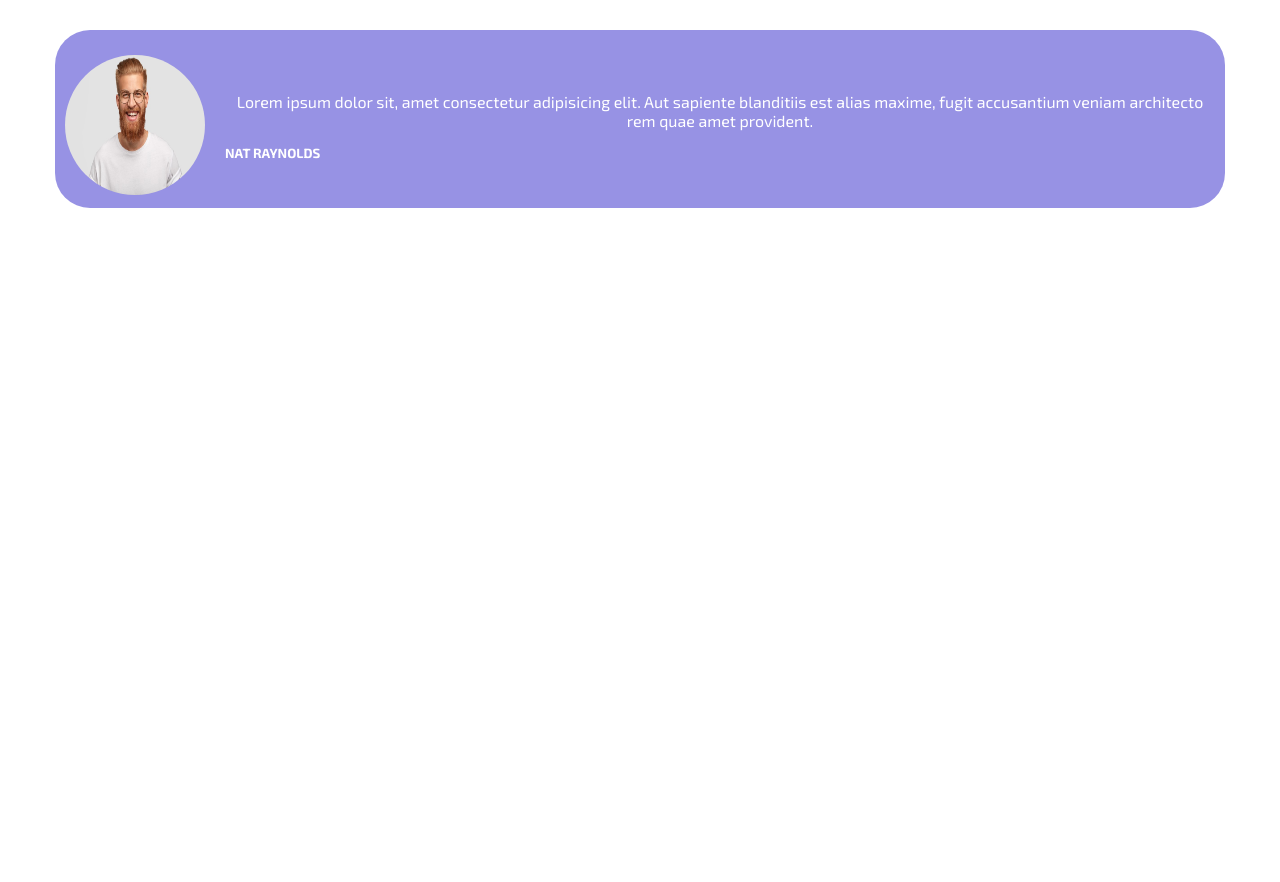
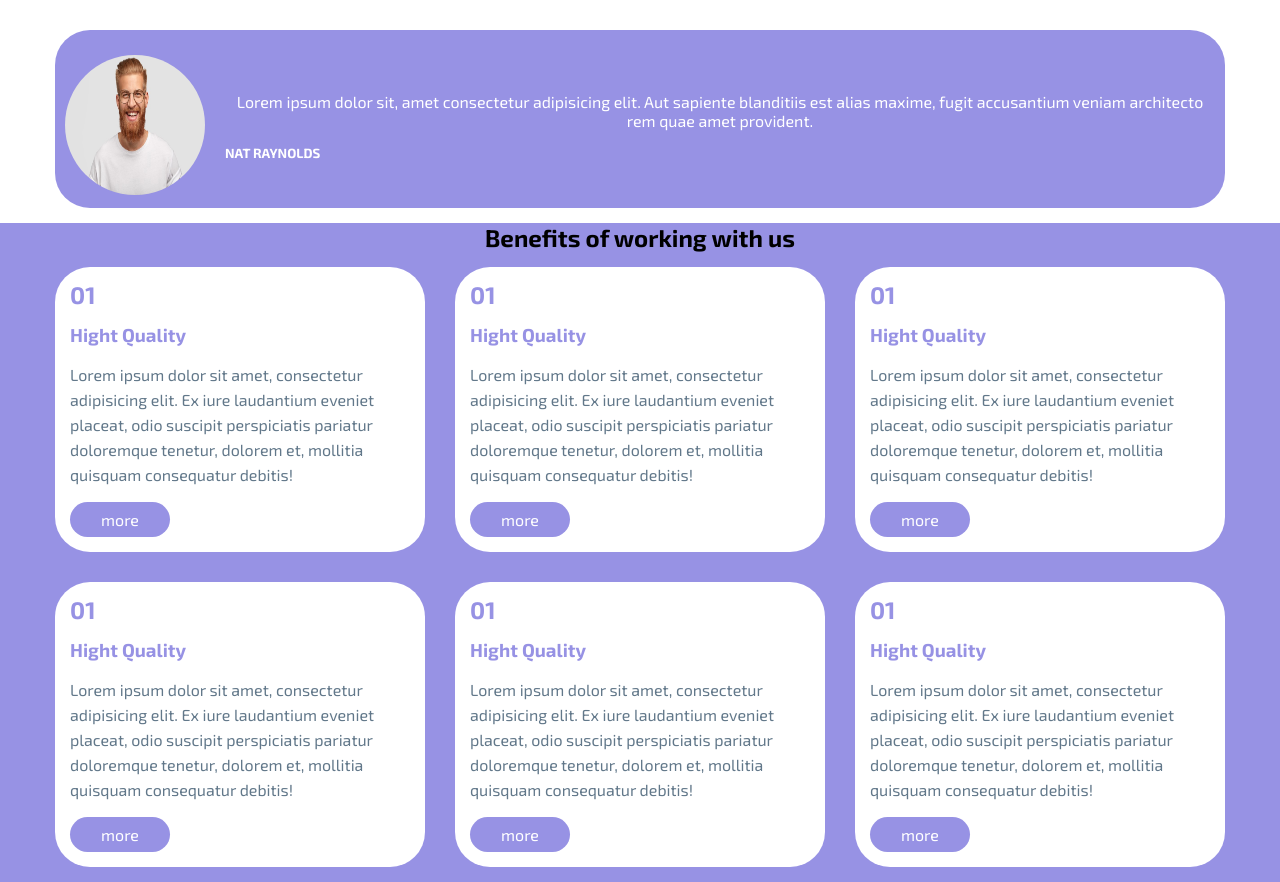
Before and after one commit to RiccardoMarino00/htmlcss-responsive-layout, a plain HTML site: page index.html in a window 1280 px wide. Shown: the part 1678-2560 px from the top of the page. Before the commit the page ends 1901 px from the top, so only its background shows below. Drawn offline with Linux system fonts and the light colour scheme.

Commit message:
Added: benefits section with responsive

```diff
--- a/css/index.css
+++ b/css/index.css
@@ -25,7 +25,7 @@ a{
 
 body{
 
-
+       overflow-x: hidden;
       font-family: "Exo 2", sans-serif;
       font-optical-sizing: auto;
       font-weight: weight;
@@ -171,7 +171,7 @@ header{
     background-color: #9792e4;
 }
 
-.card{
+.card-app{
     background-color: white;
     width: 50%;
     border-radius: 20px;
@@ -264,16 +264,34 @@ header{
     padding: 15px;
     line-height: 30px;
 }
- /* .row-testimonials{
-    display: flex;
-    flex-wrap: wrap;
-    flex-direction: column;
-} */
 
-/* .col-testimonials{
-    width: 100%;
+.card-benefits{
+    margin: 0 auto;
+    background-color: white;
+    margin: 15px;
+    border-radius: 35px;
+    padding: 15px;
 }
-  */
+
+.button-more{
+    background-color: #9792e4;
+    padding: 8px;
+    border-radius: 999px;
+    width: 100px;
+    display: inline-block;
+    text-align: center;
+    color: white;
+}
+
+.item-card-benefits{
+    margin-bottom: 15px;
+    line-height: 25px;
+}
+
+.title-benefits{
+    text-align: center;
+}
+
 
                                 /* RESPONSIVE */
 
@@ -315,6 +333,15 @@ header{
         color: white;
     }
 
+    .col-benefits{
+        display: flex;
+        flex-wrap: wrap;
+    }
+
+    .card-benefits{
+        width: calc(4 * 100% / 12 - 30px);
+    }
+
 }
 
 
--- a/index.html
+++ b/index.html
@@ -76,7 +76,7 @@
                         <p>Lorem ipsum dolor sit amet consectetur adipisicing elit. Quas corrupti inventore maiores est deserunt repellendus labore nihil. Sint nam, unde nobis beatae repellat in expedita ipsa necessitatibus eum voluptates facilis dolore. Consequatur, optio nam?</p>
                     </div>
                     <div class="col-6-card">
-                        <div class="card">
+                        <div class="card-app">
                             <div><img src="./img/planning2.png" alt=""></div>
                             <h3>App Developement</h3>
                             <p class="p-card-col-6">Develop an on-demand appfor your delivery business to reach your targeted customers without any interruption.</p>
@@ -119,12 +119,62 @@
                             <h5 class="h-testimonials">NAT RAYNOLDS</h5>
                         </div>
                     </div>
+                </div>
+            </div>
+        </section>
+
+        <section style="background-color: #9792e4;">
+            <div class="container-md">
+                <h2 class="title-benefits">Benefits of working with us</h2>
+
+                <div class="row">
+                    <div class="col-benefits">
+                        <div class="card-benefits">
+                            <h2 class="item-card-benefits" style="color: #9792e4;">01</h2>
+                            <h3 class="item-card-benefits" style="color: #9792e4;">Hight Quality</h3>
+                            <p class="item-card-benefits" style="color: #62788a;">Lorem ipsum dolor sit amet, consectetur adipisicing elit. Ex iure laudantium eveniet placeat, odio suscipit perspiciatis pariatur doloremque tenetur, dolorem et, mollitia quisquam consequatur debitis!</p>
+                            <a href="#" class="button-more">more</a>
+                        </div>
+
+                        <div class="card-benefits">
+                            <h2 class="item-card-benefits" style="color: #9792e4;">01</h2>
+                            <h3 class="item-card-benefits" style="color: #9792e4;">Hight Quality</h3>
+                            <p class="item-card-benefits" style="color: #62788a;">Lorem ipsum dolor sit amet, consectetur adipisicing elit. Ex iure laudantium eveniet placeat, odio suscipit perspiciatis pariatur doloremque tenetur, dolorem et, mollitia quisquam consequatur debitis!</p>
+                            <a href="#" class="button-more">more</a>
+                        </div>
+
+                        <div class="card-benefits">
+                            <h2 class="item-card-benefits" style="color: #9792e4;">01</h2>
+                            <h3 class="item-card-benefits" style="color: #9792e4;">Hight Quality</h3>
+                            <p class="item-card-benefits" style="color: #62788a;">Lorem ipsum dolor sit amet, consectetur adipisicing elit. Ex iure laudantium eveniet placeat, odio suscipit perspiciatis pariatur doloremque tenetur, dolorem et, mollitia quisquam consequatur debitis!</p>
+                            <a href="#" class="button-more">more</a>
+                        </div>
+
+                        <div class="card-benefits">
+                            <h2 class="item-card-benefits" style="color: #9792e4;">01</h2>
+                            <h3 class="item-card-benefits" style="color: #9792e4;">Hight Quality</h3>
+                            <p class="item-card-benefits" style="color: #62788a;">Lorem ipsum dolor sit amet, consectetur adipisicing elit. Ex iure laudantium eveniet placeat, odio suscipit perspiciatis pariatur doloremque tenetur, dolorem et, mollitia quisquam consequatur debitis!</p>
+                            <a href="#" class="button-more">more</a>
+                        </div>
+
+                        <div class="card-benefits">
+                            <h2 class="item-card-benefits" style="color: #9792e4;">01</h2>
+                            <h3 class="item-card-benefits" style="color: #9792e4;">Hight Quality</h3>
+                            <p class="item-card-benefits" style="color: #62788a;">Lorem ipsum dolor sit amet, consectetur adipisicing elit. Ex iure laudantium eveniet placeat, odio suscipit perspiciatis pariatur doloremque tenetur, dolorem et, mollitia quisquam consequatur debitis!</p>
+                            <a href="#" class="button-more">more</a>
+                        </div>
+
+                        <div class="card-benefits">
+                            <h2 class="item-card-benefits" style="color: #9792e4;">01</h2>
+                            <h3 class="item-card-benefits" style="color: #9792e4;">Hight Quality</h3>
+                            <p class="item-card-benefits" style="color: #62788a;">Lorem ipsum dolor sit amet, consectetur adipisicing elit. Ex iure laudantium eveniet placeat, odio suscipit perspiciatis pariatur doloremque tenetur, dolorem et, mollitia quisquam consequatur debitis!</p>
+                            <a href="#" class="button-more">more</a>
+                        </div>
+                    </div>
+                </div>
+            </div>
 
 
-
-
-                </div>
-            </div>
         </section>
     </main>
 </body>
```
